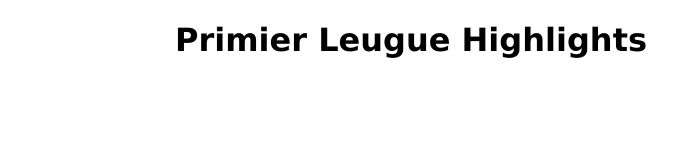
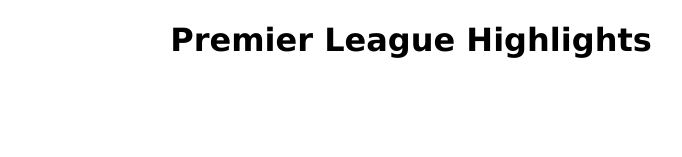
Before and after one commit to gabrielmwarren/soccer-clips, a plain HTML site: page index.html in a window 1280 px wide. Shown: the top 157 px of the page, without its empty margins (229-911 px from the left). Drawn offline with nearby package versions, Linux system fonts and the light colour scheme; no server answers.

Commit message:
spelling fix

```diff
--- a/index.html
+++ b/index.html
@@ -9,7 +9,7 @@
     <link rel="stylesheet" href="main.css">
 </head>
 <body>
-    <h1 class="title">Primier Leugue Highlights</h1>
+    <h1 class="title">Premier League Highlights</h1>
     <div id="embed-container"></div>
     <p class="copyright">Copyright 2022 Gabriel M. Warren</p>
     <script src="main.js"></script>
```
